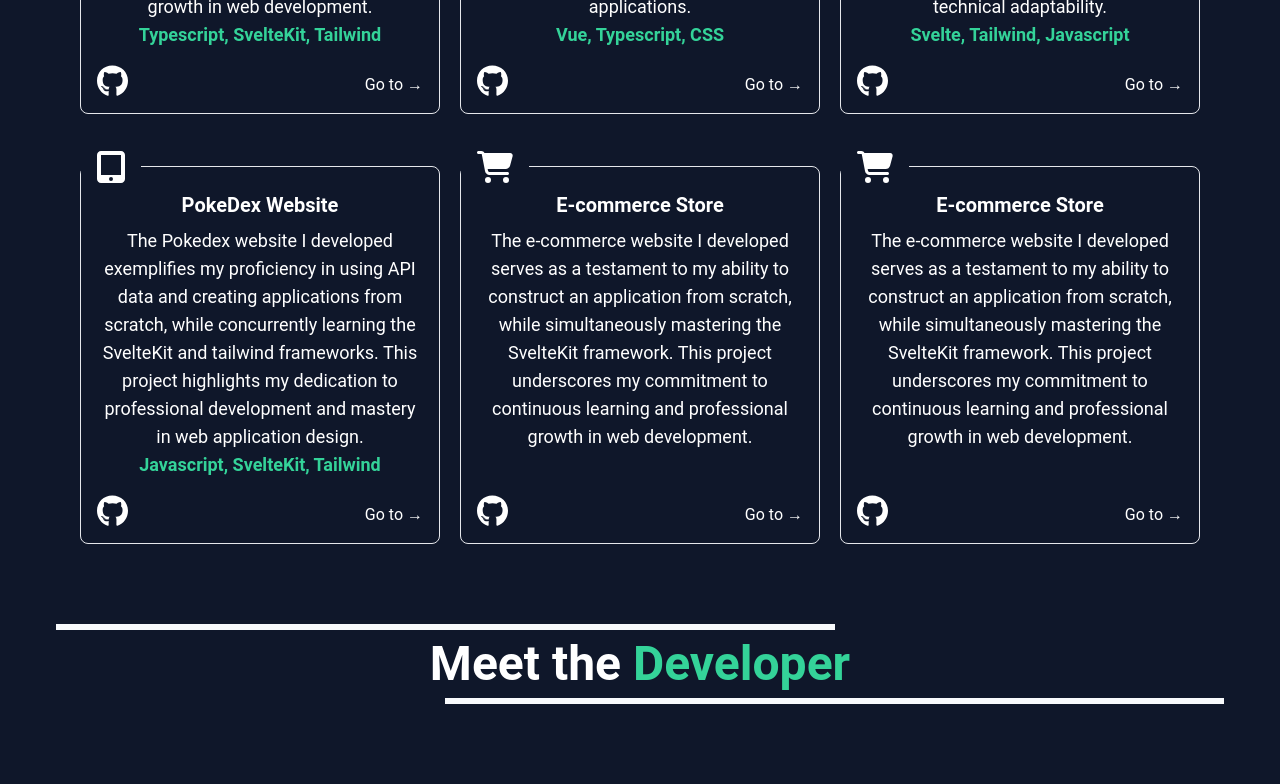
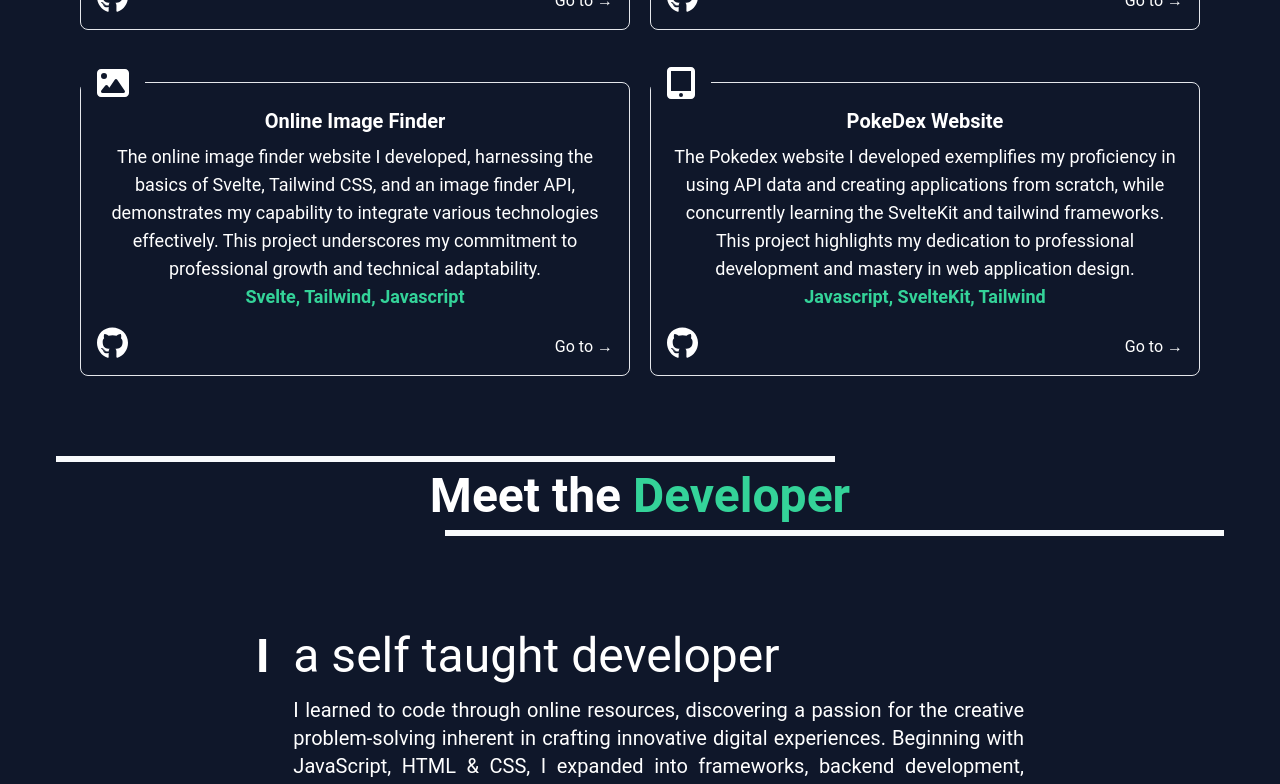
Before and after one commit to vargasjuanibarra/web-portfolio-v2, a Vue app: page / in a window 1280 px wide. Shown: the part 1380-2164 px from the top of the page. Built offline with nearby package versions, Linux system fonts and the light colour scheme.

Commit message:
adjust styles for 4 projects 2 columns

```diff
--- a/src/components/Projects.component.vue
+++ b/src/components/Projects.component.vue
@@ -4,7 +4,7 @@
             <p class="text-2xl font-semibold">a few of my creative endeavors.</p>
             <h2 class="text-2xl font-semibold text-wrap md:text-4xl lg:text-5xl">Curious to <span class="text-emerald-400">see</span> my work?</h2>
         </div>
-        <div class="grid gap-5  p-4 sm:grid-cols-2 lg:grid-cols-3">
+        <div class="grid gap-5  p-4 sm:grid-cols-2 lg:grid-cols-2">
             <div class="relative border rounded-lg my-4 hover:border-gray-600 duration-200 items-center" v-for="project, index in projects" :key="index">
                 <font-awesome-icon :icon="project.icon" size="2xl" class="p-4 bg-slate-900 absolute -top-8"/>
                 <div class="p-4">
@@ -67,18 +67,18 @@
             link: 'https://juanpokemonmaster.netlify.app/',
             repo: 'https://github.com/vargasjuanibarra/pokedex-webapp'
         },
-        {
-            id: 5,
-            title: 'E-commerce Store',
-            icon: 'cart-shopping',
-            description: 'The e-commerce website I developed serves as a testament to my ability to construct an application from scratch, while simultaneously mastering the SvelteKit framework. This project underscores my commitment to continuous learning and professional growth in web development.'
-        },
-        {
-            id: 6,
-            title: 'E-commerce Store',
-            icon: 'cart-shopping',
-            description: 'The e-commerce website I developed serves as a testament to my ability to construct an application from scratch, while simultaneously mastering the SvelteKit framework. This project underscores my commitment to continuous learning and professional growth in web development.'
-        },
+        // {
+        //     id: 5,
+        //     title: 'E-commerce Store',
+        //     icon: 'cart-shopping',
+        //     description: 'The e-commerce website I developed serves as a testament to my ability to construct an application from scratch, while simultaneously mastering the SvelteKit framework. This project underscores my commitment to continuous learning and professional growth in web development.'
+        // },
+        // {
+        //     id: 6,
+        //     title: 'E-commerce Store',
+        //     icon: 'cart-shopping',
+        //     description: 'The e-commerce website I developed serves as a testament to my ability to construct an application from scratch, while simultaneously mastering the SvelteKit framework. This project underscores my commitment to continuous learning and professional growth in web development.'
+        // },
     ]
 </script>
 <style lang="">
```
